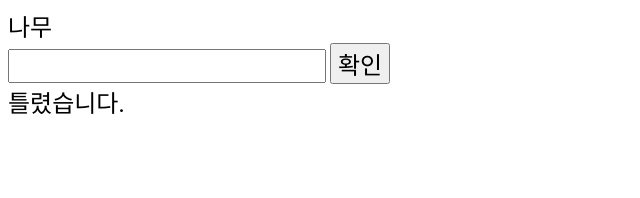
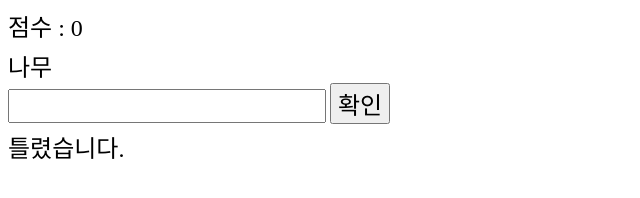
Before and after one commit to Heojh/toy-project-js, a plain HTML site: page word-chain/index.html in a window 1280 px wide. Both pictures are taken after typing "Sample" into the empty fields and a click on the input "확인". Shown: the whole page, without its empty margins (0-640 px from the left). Drawn offline with Linux system fonts and the light colour scheme.

Commit message:
word-chain > JavaScript: Mark a score

```diff
--- a/word-chain/index.html
+++ b/word-chain/index.html
@@ -11,6 +11,7 @@
 </head>
 <body>
     <section class="word-chain">
+        <span class="score">점수 : 0</span>
         <span class="question">나무</span>
         <form class="answer">
             <label>
--- a/word-chain/main.js
+++ b/word-chain/main.js
@@ -4,7 +4,15 @@ const question = document.querySelector('.question');
 const answer = document.querySelector('.answer__text');
 const submitBtn = document.querySelector('.answer__btn');
 const wrong = document.querySelector('.wrong');
+const score = document.querySelector('.score');
 
+// Mark a score
+function paintScore(num) {
+    const getScore = Number(score.textContent.replace(/[^0-9]/g,'')) + num;
+    score.textContent = getScore >= 0 ? `점수 : ${getScore}` : `점수 : 0`;
+}
+
+// Compare Last and First Char
 function textCheck(event) {
     event.preventDefault();
     const answerText = answer.value;
@@ -16,9 +24,11 @@ function textCheck(event) {
         wrong.classList.add('invisible');
         question.textContent = answerText;
         answer.value = '';
+        paintScore(100);
     } else {
         wrong.classList.remove('invisible');
         answer.value = '';
+        paintScore(-50);
     }
 }
 
--- a/word-chain/style.css
+++ b/word-chain/style.css
@@ -1,6 +1,7 @@
 span {
     display: block;
     font-size: x-large;
+    margin-top: 5px;
 }
 
 input[type=text], [type=submit] {
```
